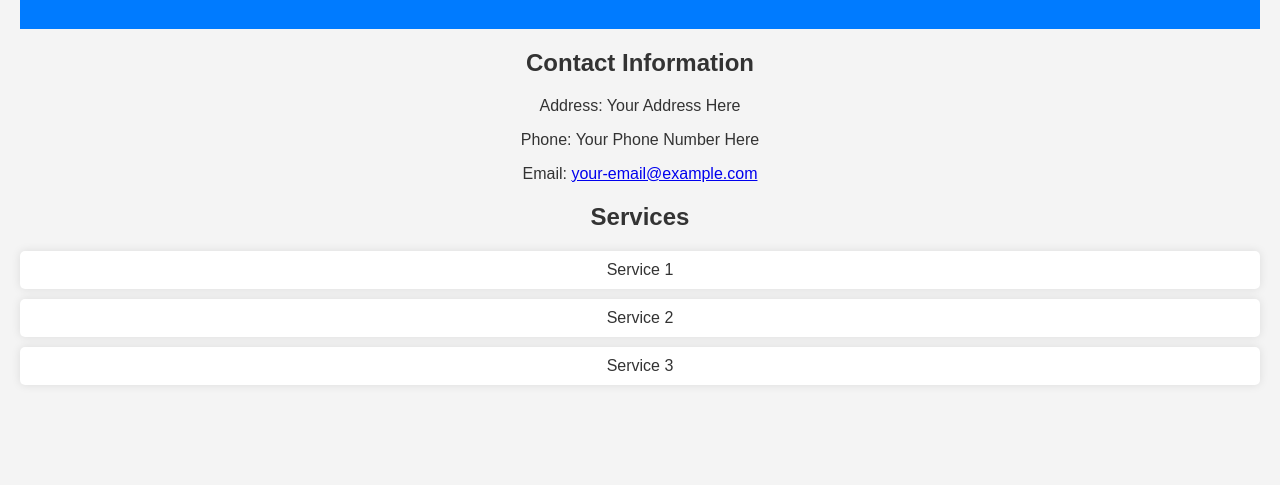
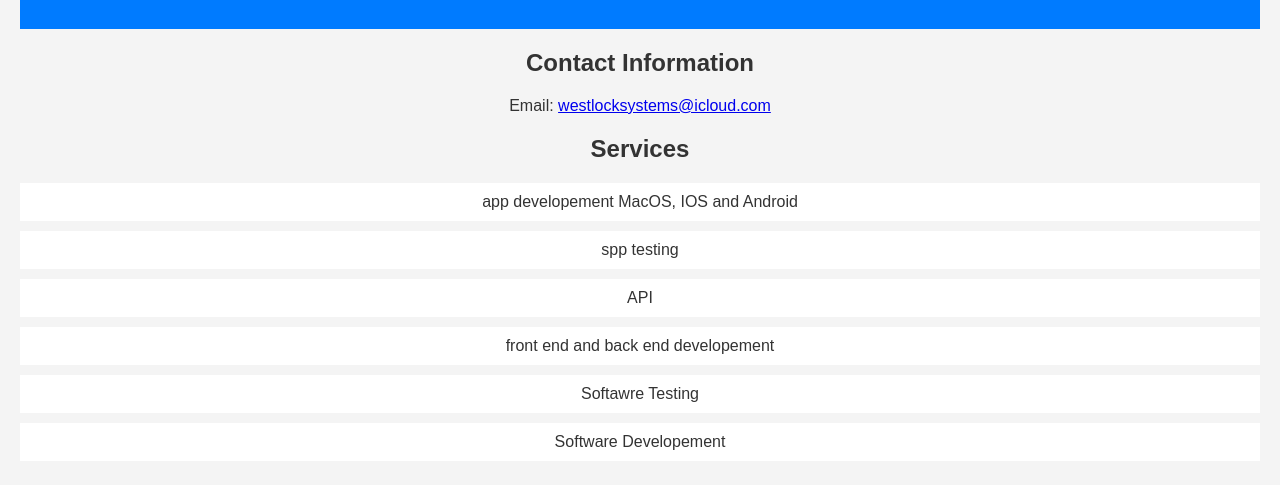
Before and after one commit to Benbm24/westlockos, a plain HTML site: page index.html in a window 1280 px wide. Shown: the part 91-576 px from the top of the page. Drawn offline with Linux system fonts and the light colour scheme.

Commit message:
Update index.html

```diff
--- a/index.html
+++ b/index.html
@@ -1,7 +1,6 @@
  <!DOCTYPE html>
  <html lang="en">
    <head>
-<meta charset="UTF-8">
      <meta name="viewport" content="width=device-width, initial-scale=1.0">
      <title>My Services</title>
      <style>
@@ -32,9 +31,10 @@ padding: 0;
          background: white;
          margin: 10px 0;
          padding: 10px;
-border-radius: 5px;
-box-shadow: 0 0 10px rgba(0,0,0,0.1);
+         border-radius: 5px
+         box-shadow: 0 0 10px rgba(0, 0, 0, 0, 1);
        }
+
      </style>
    </head>
    <body>
@@ -44,17 +44,16 @@ box-shadow: 0 0 10px rgba(0,0,0,0.1);
        </div>
        <div class="content">
          <h2>Contact Information</h2>
-<p>Address: Your Address Here</p>
-<p>Phone: Your Phone Number Here</p>
-<p>Email: <a href="mailto:your-email@example.com">your-email@example.com</a></p>
+         <p>Email: <a href="mailto:"westlocksystems@icloud.com">westlocksystems@icloud.com</a></p>
          <h2>Services</h2>
          <ul class="services">
-<li>Service 1</li>
-<li>Service 2</li>
-<li>Service 3</li>
-<!-- Add more services as needed -->
+           <li>app developement MacOS, IOS and Android</li>
+           <li>spp testing</li>
+           <li>API</li>
+           <li>front end and back end developement</li>
+           <li>Softawre Testing</li>
+           <li> Software Developement</li>
          </ul>
-</div>
        </div>
    </body>
  </html>
```
Lines whose indentation alone changed are shown as unchanged.
